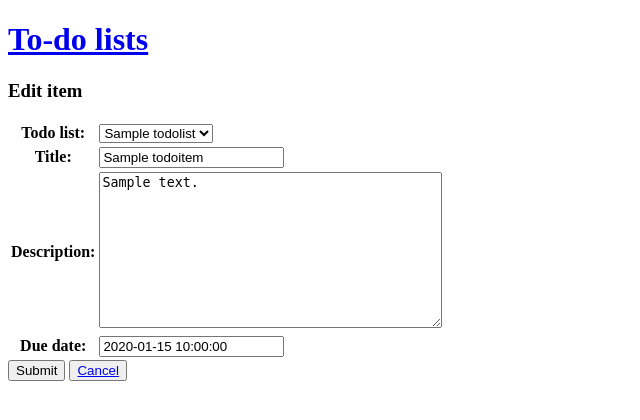
After one commit to CheManKLD/todo_list, a Django app: page /list/1/item/1/ in a window 1280 px wide. The commit adds this page. Shown: the top 420 px of the page, without its empty margins (0-640 px from the left). Run offline with Django 4.2, Linux system fonts and the light colour scheme; tables that the repository leaves empty hold one stand-in row (values such as "Sample post").

Commit message:
Добавил Views для добавления, изменения дел

```diff
--- a/todo_app/forms.py
+++ b/todo_app/forms.py
@@ -6,3 +6,14 @@ class AddToDoListForm(forms.ModelForm):
     class Meta:
         model = ToDoList
         fields = ['title']
+
+
+class AddToDoItemForm(forms.ModelForm):
+    class Meta:
+        model = ToDoItem
+        fields = [
+            'todo_list',
+            'title',
+            'description',
+            'due_date',
+        ]
--- a/todo_app/models.py
+++ b/todo_app/models.py
@@ -14,7 +14,7 @@ class ToDoList(models.Model):
         return self.title
 
     def get_absolute_url(self):
-        return reverse('list', kwargs={'list_id': self.pk})
+        return reverse('list', args=[self.id])
 
     class Meta:
         ordering = ['id']
@@ -30,5 +30,8 @@ class ToDoItem(models.Model):
     def __str__(self):
         return f'{self.title}: due {self.due_date}'
 
+    def get_absolute_url(self):
+        return reverse('list', args=[self.todo_list.id])
+
     class Meta:
         ordering = ['due_date']
--- /dev/null
+++ b/todo_app/templates/todo_app/todo_item_form.html
@@ -0,0 +1,24 @@
+{% extends 'todo_app\base.html' %}
+
+{% block title %}
+{{ title }}
+{% endblock %}
+
+{% block content %}
+
+<h3>{{ title }}</h3>
+<div>
+    <form method="post">
+        {% csrf_token %}
+        <table>
+            {{ form.as_table}}
+        </table>
+
+        <button type="submit">Submit</button>
+        <button>
+            <a href="{% url 'list' todo_list.id %}">Cancel</a>
+        </button>
+    </form>
+</div>
+
+{% endblock %}
--- a/todo_app/urls.py
+++ b/todo_app/urls.py
@@ -6,4 +6,6 @@ urlpatterns = [
     path('', views.ToDoListView.as_view(), name='index'),
     path('list/<int:list_id>/', views.ToDoItemView.as_view(), name='list'),
     path('list/add/', views.ToDoListCreate.as_view(), name='list-add'),
+    path('list/<int:list_id>/item/add/', views.ToDoItemCreate.as_view(), name='item-add'),
+    path('list/<int:list_id>/item/<int:pk>/', views.ToDoItemUpdate.as_view(), name='item-update'),
 ]
--- a/todo_app/views.py
+++ b/todo_app/views.py
@@ -1,4 +1,4 @@
-from django.views.generic import ListView, CreateView
+from django.views.generic import ListView, CreateView, UpdateView
 
 from .forms import *
 from .models import *
@@ -26,8 +26,34 @@ class ToDoItemView(ListView):
 class ToDoListCreate(CreateView):
     form_class = AddToDoListForm
     template_name = 'todo_app/todo_list_form.html'
+    extra_context = {'title': 'Add a new list'}
+
+
+class ToDoItemCreate(CreateView):
+    form_class = AddToDoItemForm
+    template_name = 'todo_app/todo_item_form.html'
+
+    def get_initial(self):
+        initial_data = super(ToDoItemCreate, self).get_initial()
+        todo_list = ToDoList.objects.get(id=self.kwargs['list_id'])
+        initial_data['todo-list'] = todo_list
+        return initial_data
 
     def get_context_data(self, **kwargs):
-        context = super(ToDoListCreate, self).get_context_data()
-        context['title'] = 'Add a new list'
+        context = super(ToDoItemCreate, self).get_context_data()
+        todo_list = ToDoList.objects.get(id=self.kwargs['list_id'])
+        context['todo_list'] = todo_list
+        context['title'] = 'Create a new item'
         return context
+
+
+class ToDoItemUpdate(UpdateView):
+    model = ToDoItem
+    form_class = AddToDoItemForm
+    template_name = 'todo_app/todo_item_form.html'
+
+    def get_context_data(self, **kwargs):
+        context = super(ToDoItemUpdate, self).get_context_data()
+        context['todo_list'] = self.object.todo_list
+        context['title'] = 'Edit item'
+        return context
```
Also changed, not shown: todo_app/templates/todo_app/todo_list.html (+13 -5 lines).
